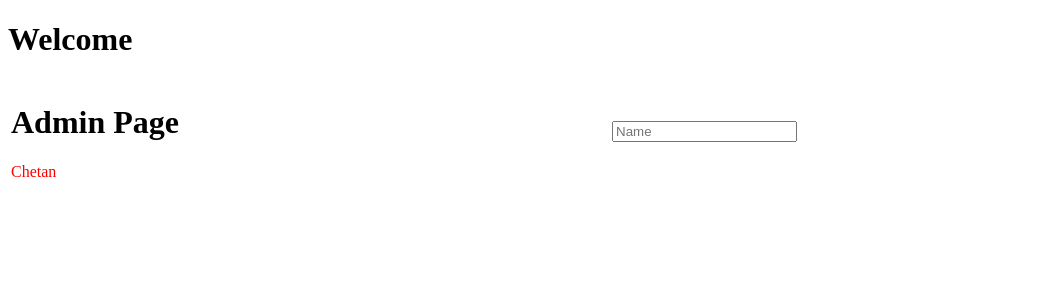
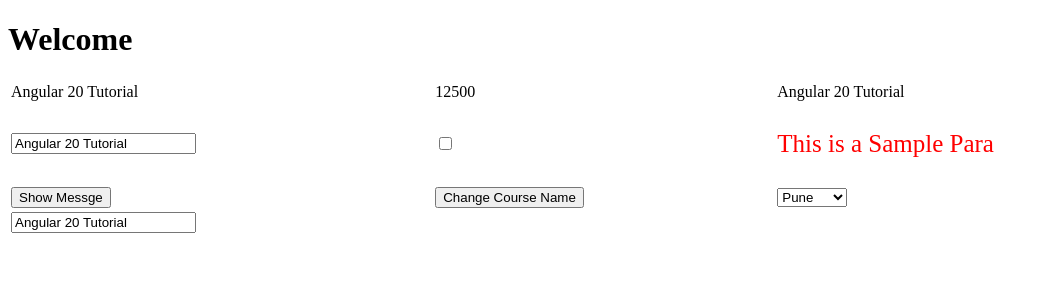
Before and after one commit to Zanna-dev/angular-v20-tutorial-01, an Angular app: page / in a window 1280 px wide. Shown: the top 300 px of the page, without its empty margins (0-1048 px from the left). Built offline with nearby package versions, Linux system fonts and the light colour scheme.

Commit message:
Implement Data Binding in Angular 20

```diff
--- a/src/app/app.html
+++ b/src/app/app.html
@@ -1,6 +1,6 @@
 <h1>Welcome</h1>
 
-<table style="width: 100%;">
+<!-- <table style="width: 100%;">
     <tr>
         <td>
             <app-admin></app-admin>
@@ -8,8 +8,13 @@
         <td>
          <app-user></app-user>
         </td>
+        <td>
+            <app-data-binding></app-data-binding>
+        </td>
     </tr>
-</table>
+</table> -->
+
+<app-data-binding></app-data-binding>
 
 
 <router-outlet />
--- a/src/app/app.ts
+++ b/src/app/app.ts
@@ -2,10 +2,11 @@
 import { RouterOutlet } from '@angular/router';
 import { Admin } from './components/admin/admin';
 import { User } from './components/user/user';
+import { DataBinding } from './components/data-binding/data-binding';
 
 @Component({
   selector: 'app-root',
-  imports: [RouterOutlet, Admin, User],
+  imports: [RouterOutlet, Admin, User, DataBinding],
   templateUrl: './app.html',
   styleUrl: './app.css'
 })
--- /dev/null
+++ b/src/app/components/data-binding/data-binding.css
@@ -0,0 +1,4 @@
+.myColor {
+    color: red;
+    font-size: 25px;
+}
--- /dev/null
+++ b/src/app/components/data-binding/data-binding.html
@@ -0,0 +1,44 @@
+<table style="width: 100%;">
+    <tr>
+        <td>
+          {{courseName}}
+        </td>
+        <td>
+          {{productPrice}}
+        </td>
+        <td>
+            {{courseName}}
+        </td>
+    </tr>
+    <tr>
+        <td>
+            <input type="text" value="{{courseName}}">
+        </td>
+        <td>
+            <input [type]="inputType" [maxLength]="maxLength" [minLength]="minChar">
+        </td>
+        <td>
+            <p [class]="myClassName"> This is a Sample Para </p>
+        </td>
+    </tr>
+    <tr>
+        <td>
+            <button (click)="showWelcomeMessage()">Show Messge</button>
+        </td>
+        <td>
+            <button (click)="changeCourseName()">Change Course Name</button>
+        </td>
+        <td>
+            <select (change)="onCityChange()">
+                <option value="">Pune</option>
+                <option value="">Nagpur</option>
+                <option value="">Mumbai</option>
+            </select>
+        </td>
+    </tr>
+    <tr>
+        <td>
+            <input type="text" [(ngModel)]="courseName">
+        </td>
+    </tr>
+</table>
--- /dev/null
+++ b/src/app/components/data-binding/data-binding.ts
@@ -0,0 +1,34 @@
+import { Component } from '@angular/core';
+import { FormsModule } from '@angular/forms';
+
+@Component({
+  selector: 'app-data-binding',
+  imports: [FormsModule],
+  templateUrl: './data-binding.html',
+  styleUrl: './data-binding.css',
+})
+export class DataBinding {
+  courseName : string = "Angular 20 Tutorial";
+  productPrice : number = 12500;
+  maxLength : number = 5;
+  minChar: number = 3;
+  inputType: string = "checkbox";
+  myClassName : string = "myColor"
+
+  constructor() {
+
+  }
+
+  showWelcomeMessage() {
+    alert("Welcome to Angular 20")
+  }
+
+  changeCourseName() {
+    this.courseName = "Reacrjs Tutorials"
+  }
+
+  onCityChange() {
+    alert("City Change")
+  }
+
+}
```
Also changed, not shown: 1 other file (tests, documents, lock files or other folders).
